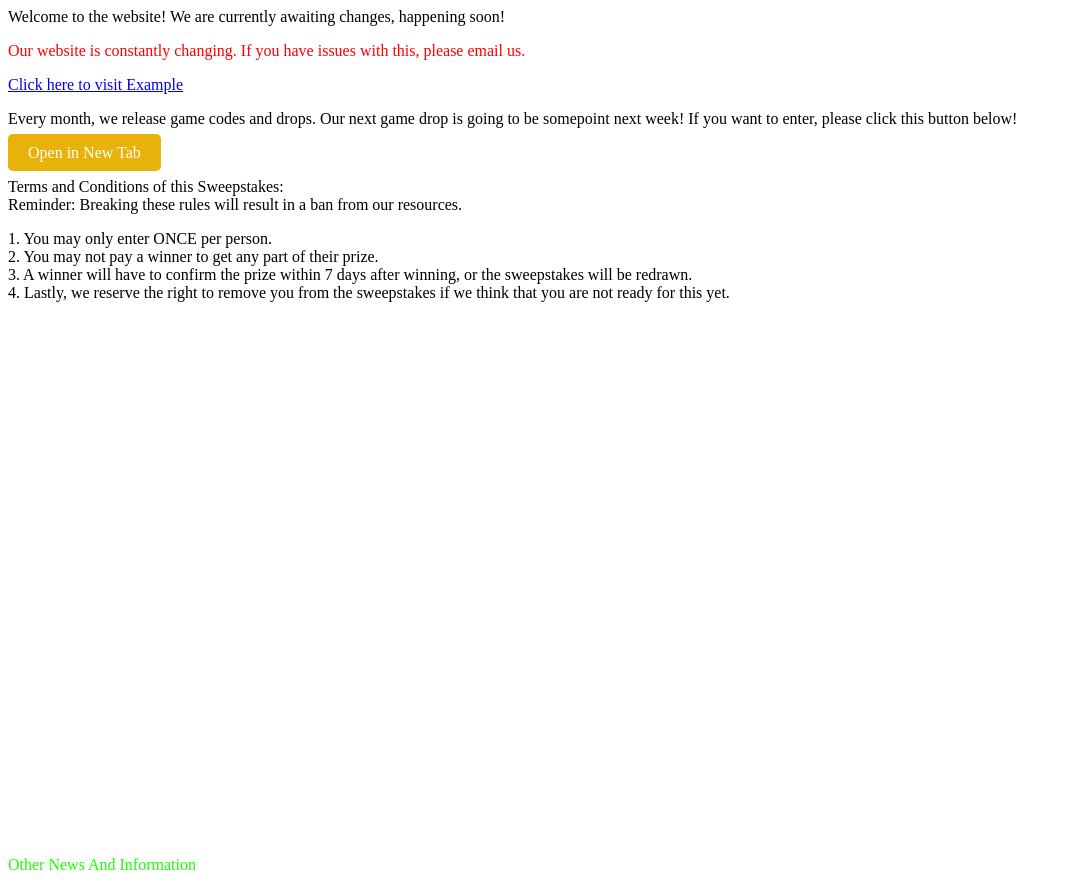
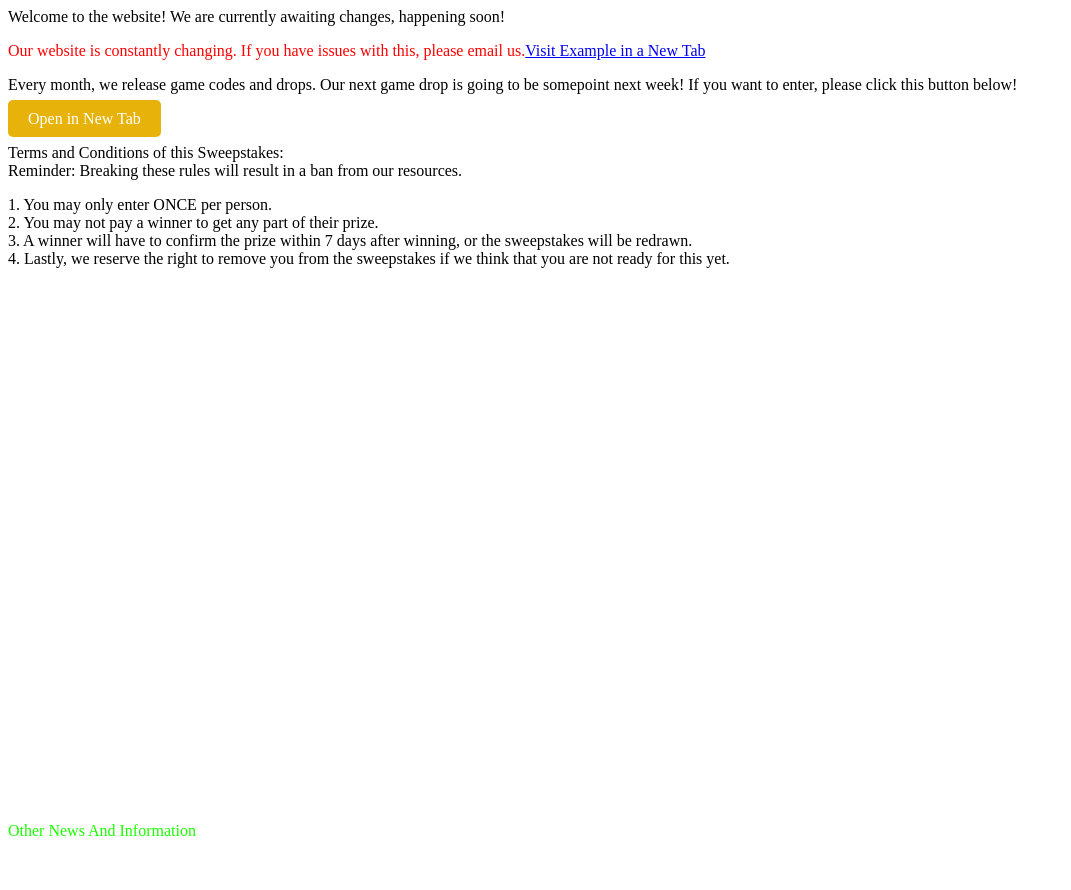
Before and after one commit to ducky955/Zimbabwe, a plain HTML site: page index.html in a window 1280 px wide. Shown: the whole page, without its empty margins (0-1071 px from the left). After the commit the page ends 856 px from the top, so only its background shows below. Drawn offline with Linux system fonts and the light colour scheme.

Commit message:
Update index.html

```diff
--- a/index.html
+++ b/index.html
@@ -22,7 +22,8 @@
     </style>
 
 We are currently awaiting changes, happening soon!
-<p class="red-text">Our website is constantly changing. If you have issues with this, please email us.</p><a href="https://www.google.com">Click here to visit Example</a>
+<p class="red-text">Our website is constantly changing. If you have issues with this, please email us.<a href="https://google.com" target="_blank">Visit Example in a New Tab</a>
+</p>
     <p>Every month, we release game codes and drops. Our next game drop is going to be somepoint next week! If you want to enter, please click this button below!</p>
     <a href="https://docs.google.com/forms/d/e/1FAIpQLSeMvQVlRXDogAIOi3v2-RKtU2bGQ66iFqhb6GAroBXqGqhDiQ/viewform?usp=dialog" target="_blank" style="text-decoration: none; padding: 10px 20px; background-color: #e7b30a; color: white; border-radius: 5px;">
         Open in New Tab
```
